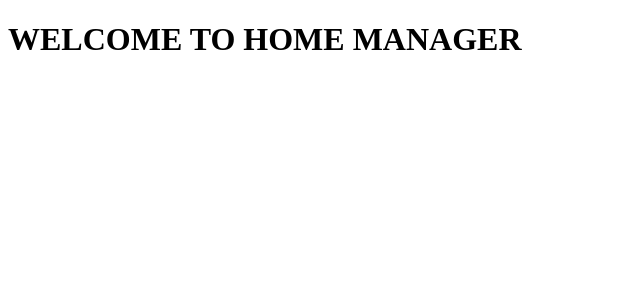
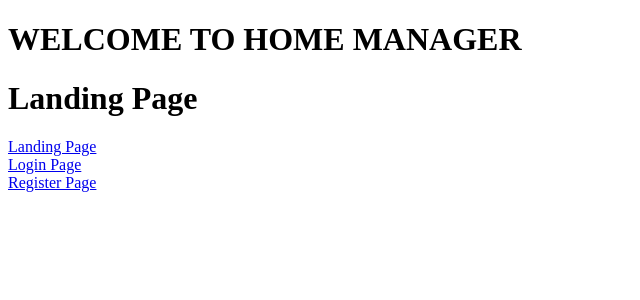
Before and after one commit to MrT3313/homeManager, a React (Create React App) app in the folder frontEnd/home_manager/: page / in a window 1280 px wide. Shown: the top 300 px of the page, without its empty margins (0-640 px from the left). Built offline with nearby package versions, Linux system fonts and the light colour scheme.

Commit message:
FE
<Landing Page />, <Login />, & <Register /> routes created
Routes added to <App />
<Landing Page /> linked to <Login /> & <Register />

```diff
--- a/frontEnd/home_manager/src/App.js
+++ b/frontEnd/home_manager/src/App.js
@@ -1,6 +1,14 @@
 
 // REACT
   import React, { Component } from "react";
+  import { Route } from "react-router-dom";
+  import { BrowserRouter as Router } from "react-router-dom";
+
+// COMPONENTS
+  import PrivateRoute from './components/PrivateRoute.js'
+import LandingPage from "./views/LandingPage.js";
+import LoginPage from "./views/Login.js";
+import RegisterPage from "./views/Register.js";
 
 // -- *** -- START CODE -- *** -- //
 // -- *** -- START CODE -- *** -- //
@@ -10,6 +18,11 @@
     return (
       <div className="App">
         <h1>WELCOME TO HOME MANAGER</h1>
+
+        <Route exact path='/' component={LandingPage} />
+        <Route exact path='/login' component={LoginPage} />
+        <Route exact path='/register' component={RegisterPage} />
+
       </div>
     );
   }
--- a/frontEnd/home_manager/src/views/LandingPage.js
+++ b/frontEnd/home_manager/src/views/LandingPage.js
@@ -1,5 +1,6 @@
 // REACT
 import React, { Component } from "react";
+import { Link } from 'react-router-dom'
 
 // -- *** -- START CODE -- *** -- //
 // -- *** -- START CODE -- *** -- //
@@ -9,6 +10,14 @@
         return (
             <div className="App">
                 <h1>Landing Page</h1>
+                <Link to="/">Landing Page</Link>
+                <br />
+
+                <Link to="/login">Login Page</Link>
+                <br />
+
+                <Link to="/register">Register Page</Link>
+                <br />
             </div>
         );
     }
```
Also changed, not shown: frontEnd/home_manager/src/components/PrivateRoute.js (added).
